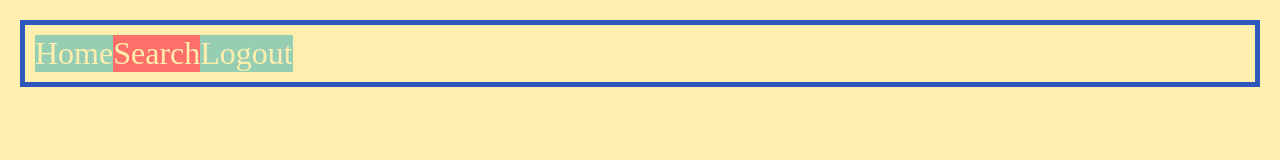
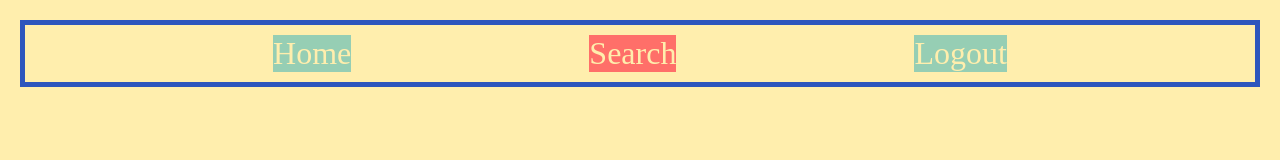
Before and after one commit to lemuelsolomon/css-works, a website built with Vite: page flex-box-and-grid/flexbox-guide/index.html in a window 1280 px wide. Built offline with nearby package versions, Linux system fonts and the light colour scheme.

Commit message:
ways to justify content in flexbox

```diff
--- a/flex-box-and-grid/flexbox-guide/index.css
+++ b/flex-box-and-grid/flexbox-guide/index.css
@@ -1,5 +1,8 @@
 .container {
     border: 5px solid #2d56bd;
     display: flex;
-    flex-direction: row;
+    justify-content: space-evenly;
 }
+
+/* ways to justify content in flexbox: flex-star flex-end center space-around
+space-between space-even */
```
